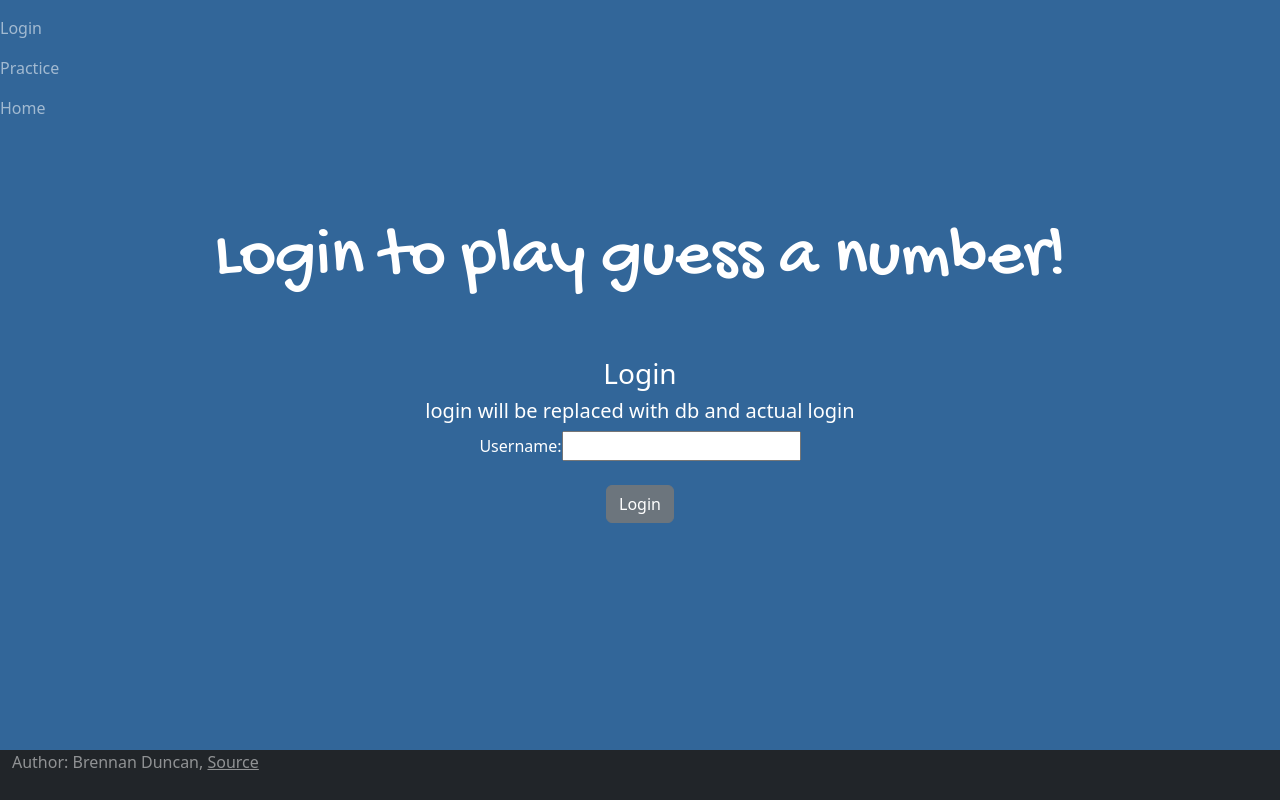
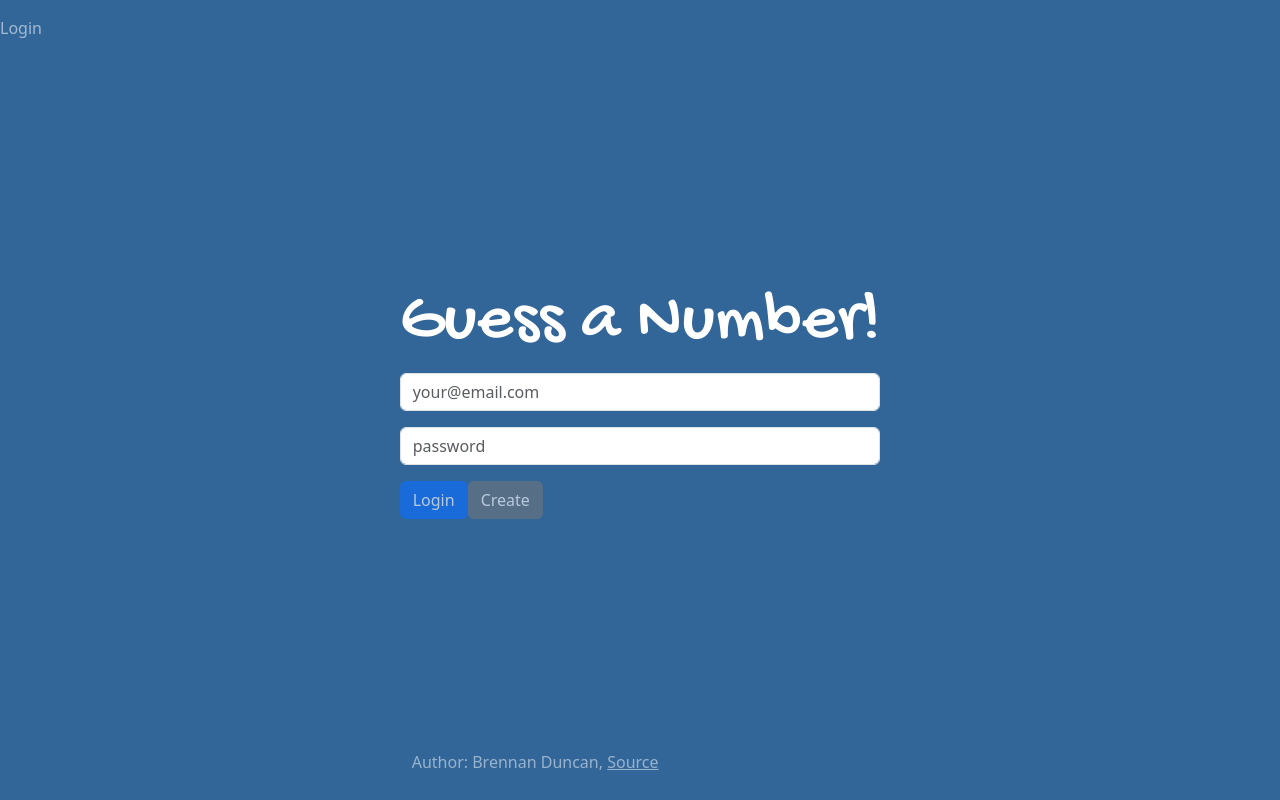
Before and after one commit to Shadowarrior7/CS260, a React (Vite) app: page / in a window 1280 px wide. Built offline with nearby package versions, Linux system fonts and the light colour scheme.

Commit message:
login page semi working, added new element for diffrent authentication states

```diff
--- a/index.html
+++ b/index.html
@@ -9,7 +9,7 @@
     <title>Guess a Number React</title>
   </head>
   <body>
-    <noscript>You need to enable JavaScript to run this app.</noscript>
+    <noscript>You need to enable JavaScript to run this app. But I am awesome and have already done it, i'm a boss</noscript>
     <div id="root"></div>
     <script type="module" src="/index.jsx"></script>
   </body>
--- a/src/app.jsx
+++ b/src/app.jsx
@@ -5,8 +5,13 @@ import { BrowserRouter, NavLink, Route, Routes } from 'react-router-dom';
 import { Login } from './login/login';
 import { Practice } from './practice/practice';
 import { Home } from './home/home';
+import { AuthState } from './login/authState';
 
 export default function App() {
+  const [userName, setUserName] = React.useState(localStorage.getItem('userName') || '');
+  const currentAuthState = userName ? AuthState.Authenticated : AuthState.Unauthenticated;
+  const [authState, setAuthState] = React.useState(currentAuthState);
+
   return (
     <BrowserRouter>
       <div className="app">
@@ -18,29 +23,43 @@ export default function App() {
                   Login
                 </NavLink>
               </li>
+              {authState === AuthState.Authenticated && (
               <li className="nav-item">
                 <NavLink className="nav-link" to="/practice">
                   Practice
                 </NavLink>
               </li>
+              )}
+              {authState === AuthState.Authenticated && (
               <li className="nav-item">
                 <NavLink className="nav-link" to="/home">
                   Home
                 </NavLink>
               </li>
+              )}
             </ul>
           </nav>
         </header>
 
         <Routes>
-          <Route path="/" element={<Login />} exact />
-          <Route path="/login" element={<Login />} />
+          <Route path="/" element={<Login
+            userName={userName}
+            authState={authState}
+            onAuthChange={(userName, authState) => {
+              setAuthState(authState);
+              setUserName(userName);
+            }}/>} exact />
+          <Route path="/login" element={<Login
+            userName={userName}
+            authState={authState}
+            onAuthChange={(userName, authState) => {
+              setAuthState(authState);
+              setUserName(userName);
+            }}/>} />
           <Route path="/practice" element={<Practice />} />
           <Route path="/home" element={<Home />} />
           <Route path="*" element={<NotFound />} />
         </Routes>
-
-
       </div>
     </BrowserRouter>
   );
--- /dev/null
+++ b/src/login/authState.js
@@ -0,0 +1,9 @@
+export class AuthState {
+    static Unknown = new AuthState('unknown');
+    static Authenticated = new AuthState('authenticated');
+    static Unauthenticated = new AuthState('unauthenticated');
+
+    constructor(name) {
+      this.name = name;
+    }
+  }
--- /dev/null
+++ b/src/login/logged_in.jsx
@@ -0,0 +1,29 @@
+import React from 'react';
+import { NavLink } from 'react-router-dom';
+import './logged_in.css';
+
+export function LoggedIn() {
+  return (
+    <main>
+      <div className="content">
+        <center>
+          <h1>Welcome to Guess a number!</h1>
+          <br /><br />
+          <h3>Instructions</h3>
+          <h5>fill with instructions later</h5>
+          <NavLink to="/home" className="btn btn-danger">Lets Get Started!</NavLink>
+        </center>
+      </div>
+
+
+      <footer className="bg-dark text-white-50">
+          <div className="container-fluid">
+            <span className="text-reset">Author: Brennan Duncan, </span>
+            <a className="text-reset" href="https://github.com/Shadowarrior7/CS260">
+              Source
+            </a>
+          </div>
+        </footer>
+    </main>
+  );
+}
--- a/src/login/login.jsx
+++ b/src/login/login.jsx
@@ -1,37 +1,25 @@
 import React from 'react';
-import { NavLink } from 'react-router-dom';
-import './login.css';
+import { PreLogin as Unauthenticated } from './pre_login';
+import { LoggedIn as Authenticated } from './logged_in';
+import { AuthState } from './authState';
 
-export function Login() {
+export function Login({ userName, authState, onAuthChange }) {
   return (
     <main>
-      <div className="content">
-        <center>
-          <h1>Login to play guess a number!</h1>
-          <br /><br />
-          <h3>Login</h3>
-          <h5>login will be replaced with db and actual login</h5>
-          <form>
-            <label htmlFor="username">Username:</label>
-            <input type="text" id="username" name="username" /><br /><br />
-            <button type="submit" className="btn btn-secondary">Login</button>
-          </form>
-        </center>
+      <div>
+        {authState !== AuthState.Unknown && <h1>Guess a Number!</h1>}
+        {authState === AuthState.Authenticated && (
+          <Authenticated userName={userName} onLogout={() => onAuthChange(userName, AuthState.Unauthenticated)} />
+        )}
+        {authState === AuthState.Unauthenticated && (
+          <Unauthenticated
+            userName={userName}
+            onLogin={(loginUserName) => {
+              onAuthChange(loginUserName, AuthState.Authenticated);
+            }}
+          />
+        )}
       </div>
-
-      {/* <div className="text-center mt-4">
-        <img src="design.png" alt="Design Image" className="responsive-image" />
-      </div> */}
-
-
-      <footer className="bg-dark text-white-50">
-          <div className="container-fluid">
-            <span className="text-reset">Author: Brennan Duncan, </span>
-            <a className="text-reset" href="https://github.com/Shadowarrior7/CS260">
-              Source
-            </a>
-          </div>
-        </footer>
     </main>
   );
 }
--- /dev/null
+++ b/src/login/pre_login.css
@@ -0,0 +1,28 @@
+body {
+    display: flex;
+    flex-direction: column;
+    justify-content: space-between;
+    align-items: center;
+    height: 100vh;
+    margin: 0;
+}
+
+
+.content {
+    flex: 1;
+    display: flex;
+    flex-direction: column;
+    justify-content: center;
+    align-items: center;
+    padding-bottom: 60px;
+}
+
+.responsive-image {
+    width: 80%;
+    height: auto;
+    margin-top: 20px;
+    margin-bottom: 7%;
+    display: block;
+    margin-left: auto;
+    margin-right: auto;
+}
--- /dev/null
+++ b/src/login/pre_login.jsx
@@ -0,0 +1,62 @@
+import React from 'react';
+import { Button } from 'react-bootstrap'; // Ensure Button is imported from react-bootstrap
+import { NavLink } from 'react-router-dom';
+import './pre_login.css';
+
+export function PreLogin(props) {
+  const [userName, setUserName] = React.useState(props.userName);
+  const [password, setPassword] = React.useState('');
+  const [displayError, setDisplayError] = React.useState(null);
+
+  async function loginUser() {
+    localStorage.setItem('userName', userName);
+    props.onLogin(userName);
+  }
+
+  async function createUser() {
+    localStorage.setItem('userName', userName);
+    props.onLogin(userName);
+  }
+
+  return (
+    <>
+      <div>
+        <div className='input-group mb-3'>
+          <input className='form-control' type='text' value={userName} onChange={(e) => setUserName(e.target.value)} placeholder='your@email.com' />
+        </div>
+        <div className='input-group mb-3'>
+          <input className='form-control' type='password' onChange={(e) => setPassword(e.target.value)} placeholder='password' />
+        </div>
+        <Button variant='primary' onClick={() => loginUser()} disabled={!userName || !password}>
+          Login
+        </Button>
+        <Button variant='secondary' onClick={() => createUser()} disabled={!userName || !password}>
+          Create
+        </Button>
+      </div>
+
+      <footer className="text-white-50">
+        <div className="container-fluid">
+          <span className="text-reset">Author: Brennan Duncan, </span>
+          <a className="text-reset" href="https://github.com/Shadowarrior7/CS260">
+            Source
+          </a>
+        </div>
+      </footer>
+    </>
+  );
+}
+
+{/* <div className="content">
+        <center>
+          <h1>Login to play guess a number!</h1>
+          <br /><br />
+          <h3>Login</h3>
+          <h5>login will be replaced with db and actual login</h5>
+          <form>
+            <label htmlFor="username">Username:</label>
+            <input type="text" id="username" name="username" /><br /><br />
+            <button type="submit" className="btn btn-secondary">Login</button>
+          </form>
+        </center>
+      </div> */}
```
Also changed, not shown: src/login/logged_in.css (renamed from src/login/login.css), 1 other file (tests, documents, lock files or other folders).
